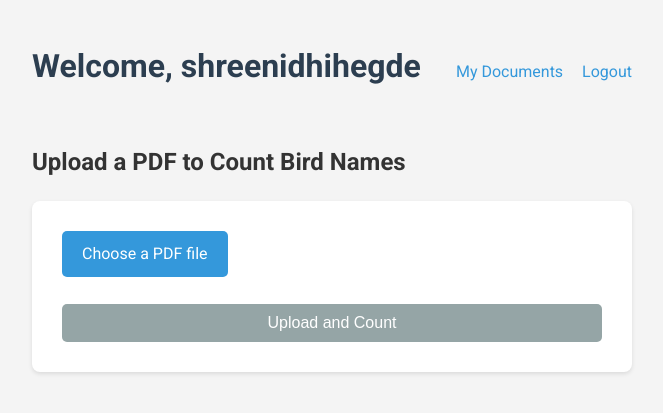
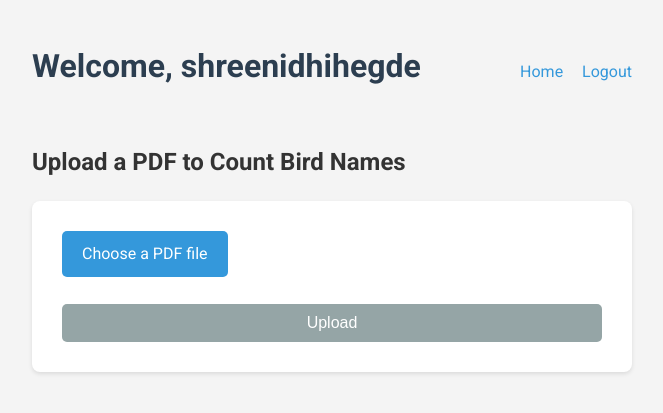
Before and after one commit to shreenidhishegde/Evercrow, a Django app: page /upload/ in a window 1280 px wide. Shown: the top 413 px of the page, without its empty margins (308-971 px from the left). Run offline with Django 4.2, Linux system fonts and the light colour scheme; a user stored in the database is signed in.

Commit message:
updated html navigation

```diff
--- a/birdcounter/templates/document_detail.html
+++ b/birdcounter/templates/document_detail.html
@@ -97,7 +97,7 @@
         {% endfor %}
         </ul>
     </div>
-    <a href="{% url 'upload_document' %}" class="upload-button">Upload another PDF</a>
+    <a href="{% url 'home' %}" class="upload-button">Home</a>
 
     <script>
         document.addEventListener('DOMContentLoaded', function() {
--- a/birdcounter/templates/document_list.html
+++ b/birdcounter/templates/document_list.html
@@ -63,7 +63,7 @@
     <div class="nav-bar">
         <h1>Welcome, {{ user.username }}</h1>
         <div>
-            <a href="{% url 'upload_document' %}" class="nav-link">Upload Document</a>
+            <a href="{% url 'home' %}" class="nav-link">Home</a>
             <a href="{% url 'logout' %}" class="nav-link">Logout</a>
         </div>
     </div>
--- a/birdcounter/templates/upload.html
+++ b/birdcounter/templates/upload.html
@@ -103,7 +103,7 @@
     <div class="nav-bar">
         <h1>Welcome, {{ user.username }}</h1>
         <div>
-            <a href="{% url 'document_list' %}" class="nav-link">My Documents</a>
+            <a href="{% url 'home' %}" class="nav-link">Home</a>
             <a href="{% url 'logout' %}" class="nav-link">Logout</a>
         </div>
     </div>
@@ -116,7 +116,7 @@
                 <label for="pdf-file" class="file-input-label">Choose a PDF file</label>
             </div>
             <div class="file-name" id="file-name"></div>
-            <button type="submit" class="submit-button" id="submit-button" disabled>Upload and Count</button>
+            <button type="submit" class="submit-button" id="submit-button" disabled>Upload</button>
         </form>
     </div>
     <script>
```
